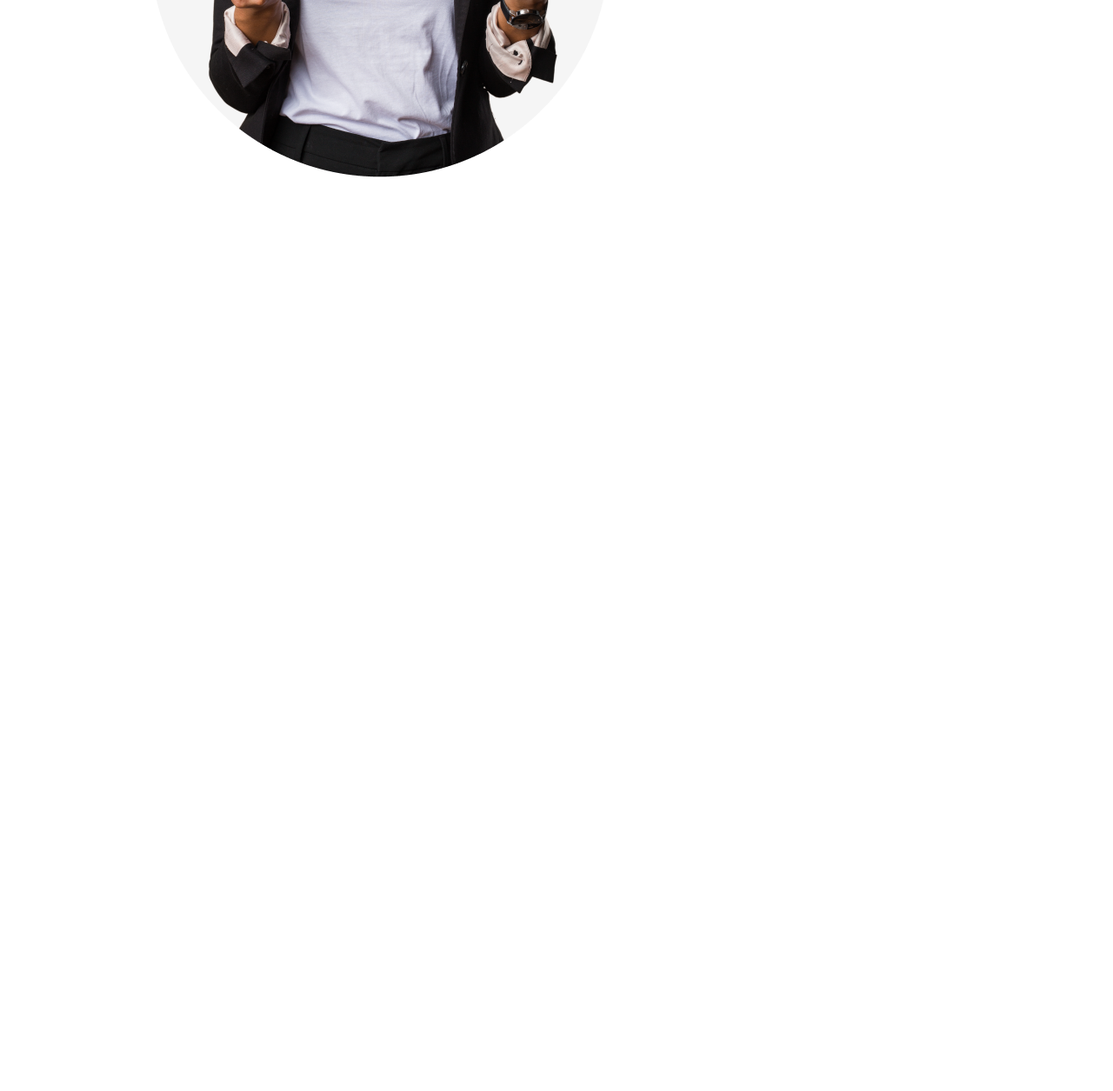
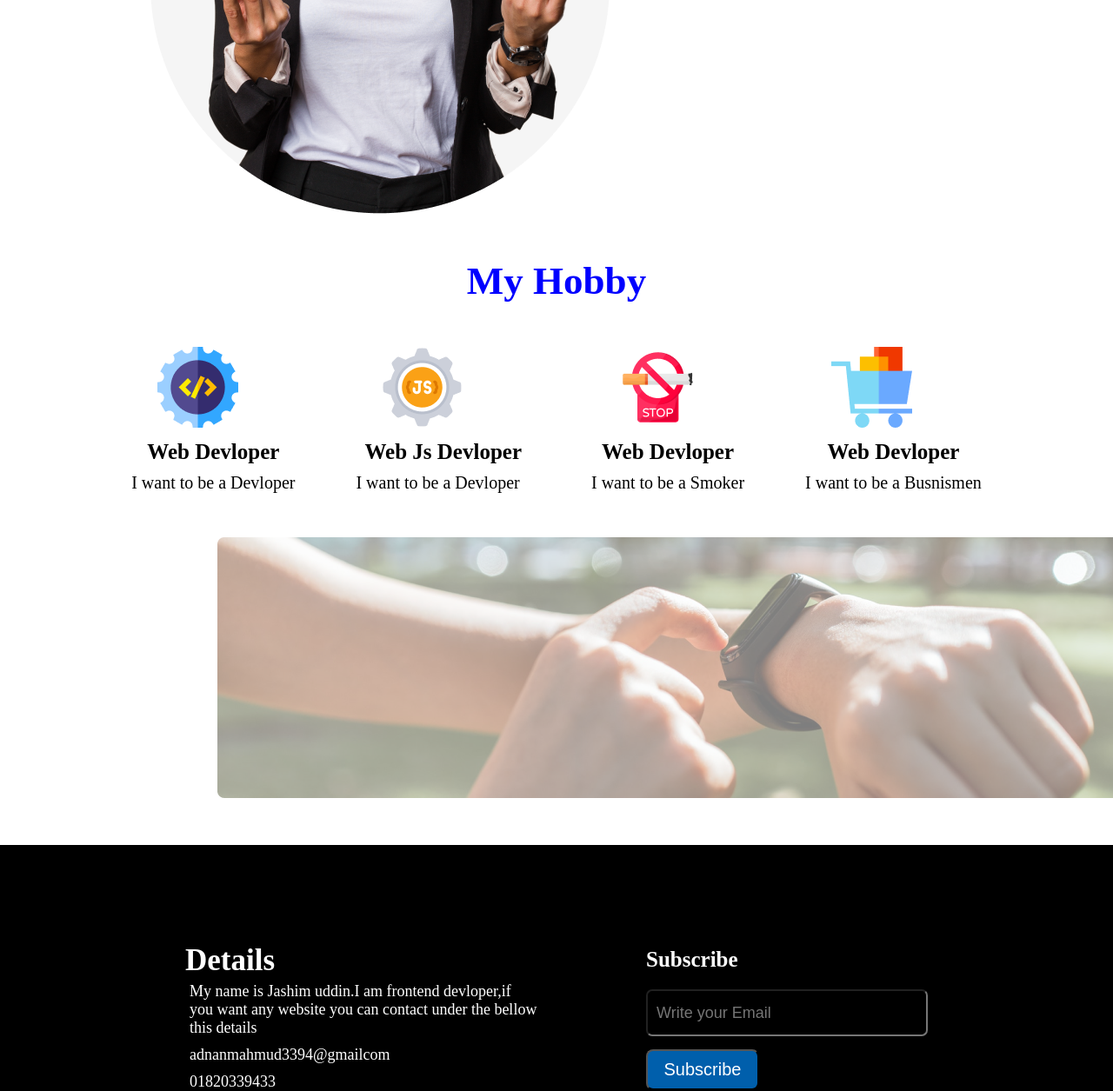
Before and after one commit to Jashimuddin123/first-new-assinment, a plain HTML site: page images/index.html in a window 1280 px wide. Shown: the part 1545-2800 px from the top of the page at 87% size. Before the commit the page ends 1753 px from the top, so only its background shows below. Drawn offline with Linux system fonts and the light colour scheme.

Commit message:
create a website

```diff
--- a/images/index.html
+++ b/images/index.html
@@ -5,7 +5,7 @@
     <meta http-equiv="X-UA-Compatible" content="IE=edge">
     <meta name="viewport" content="width=device-width, initial-scale=1.0">
     <title>New Year New Me</title>
-    <link rel="stylesheet" href="style.css">
+   <link rel="stylesheet" href="./style.css">
 </head>
 <body>
     <header>
@@ -39,6 +39,59 @@
                </div>
            </div>
         </section>
+        <!--  My hobby section -->
+        <section>
+            <h1 class="section-title">My Hobby</h1>
+            <div class="hobby-container">
+                <div>
+                    <img class="logo" src="./icons/web.png" alt="">
+                    <h2 class="hobby-title">Web Devloper</h2>
+                    <p class="hobby-description">I want to be a Devloper</p>
+                </div>
+                <div>
+                    <img class="logo"  src="./icons/js.png" alt="">
+                    <h2 class="hobby-title">Web Js Devloper</h2>
+                    <p class="hobby-description">I want to be a Devloper</p>
+                </div>
+                <div>
+                    <img class="logo"  src="./icons/smoke.png" alt="">
+                    <h2 class="hobby-title">Web Devloper</h2>
+                    <p class="hobby-description">I want to be a Smoker</p>
+                </div>
+                <div>
+                    <img class="logo"  src="./icons/ecom.png" alt="">
+                    <h2 class="hobby-title">Web Devloper</h2>
+                    <p class="hobby-description">I want to be a Busnismen</p>
+                </div>
+            </div>
+        </section>
+
+        <!-- linear gradiant section -->
+        <section>
+            <div class="gradiant">
+              <img src="./watch.png" alt="">
+            </div>
+
+
+
+        </section>
     </main>
+    <!-- footer section -->
+<footer>
+    <div class="footer-container">
+        <div>
+            <h2 class="details-title">Details</h2>
+            <p class="details-description">My name is Jashim uddin.I am frontend devloper,if you want any website you can contact under the bellow this details</p>
+            <p class="details-description">adnanmahmud3394@gmailcom</p>
+            <p class="details-description">01820339433</p>
+        </div>
+        <div>
+            <h3 class="form-title">Subscribe</h3>
+            <input class="input" type="email" placeholder="Write your Email"> <br>
+            <buTton class="form-btn">Subscribe</buTton>
+        </div>
+    </div>
+
+</footer>
 </body>
 </html>
--- a/images/style.css
+++ b/images/style.css
@@ -1,6 +1,7 @@
 *{
     margin: 0;
     padding: 0;
+
 }
 /* banner styles */
 .banner-section{
@@ -42,7 +43,7 @@
 
 }
 .btn-primary{
-    background-color: white;
+    background-color: red;
     color: #005FAC;
    margin-right: 190px;
     text-align: right;
@@ -63,6 +64,8 @@ justify-content: space-around;
 align-items: center;
 gap: 200px;
 margin: auto;
+margin-bottom: 250px;
+padding-bottom: 50px;
 
 }
 .section-title{
@@ -83,8 +86,96 @@ margin: auto;
 }
 .section-description{
     width: 500px;
-    color: brown;
+   font-size: 20px;
 }
 .sub-title{
     color: brown;
+    width: 700px;
+   font-size: 35px;
 }
+.section-details li{
+    font-size: 18px;
+    margin-left: 20px;
+    font-weight: bold;
+    color: darkgrey;
+
+}
+/* my hobby stylesx */
+.hobby-container{
+    display: flex;
+    justify-content: center;
+    margin-top: 20px;
+    padding-top: 30px;
+    gap: 70px;
+    margin-bottom: 50px;
+}
+.logo{
+    text-align: end;
+    align-items: center;
+    margin-left: 30px;
+
+}
+.hobby-title{
+    font-size: 25px;
+    font-weight: bold;
+    padding: 10px;
+    text-align: center;
+    margin-right: 40px;
+    margin: auto;
+}
+.hobby-description{
+font-size: 20px;
+}
+
+/* linear gradiant styles */
+.gradiant{
+    margin: auto;
+    margin-left: 250px;
+    margin-bottom: 50px;
+
+background-image: linear-gradient(to bottom right red,blue, green);
+opacity: 0.50;
+}
+
+/* footer section styles */
+.footer-container{
+    display: flex;
+    justify-content: center;
+    gap: 120px;
+    height: 400px;
+    background-color: black;
+    color: white;
+    align-items: center;
+}
+.details-title{
+    font-size: 35px;
+    font-weight: bold;
+}
+.details-description{
+    width: 400px;
+    font-size: 18px;
+    padding: 5px;
+}
+.form-title{
+    font-size: 25px;
+    color: white;
+
+}
+.input{
+    background-color: black;
+    width: 300px;
+    height: 30px;
+    padding: 10px;
+    font-size: 18px;
+    border-radius: 7px;
+    margin-top: 20px;
+    margin-bottom: 15px;
+}
+.form-btn{
+   width: 130px;
+   font-size: 20px;
+   border-radius: 8px;
+    background: #005FAC;
+    color: white;
+    padding: 10px;
+}
```
